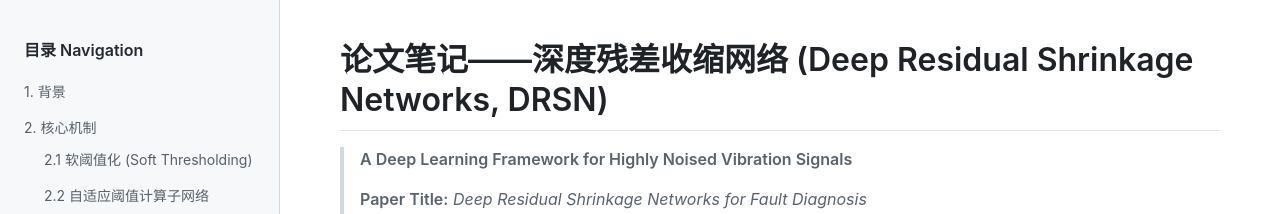
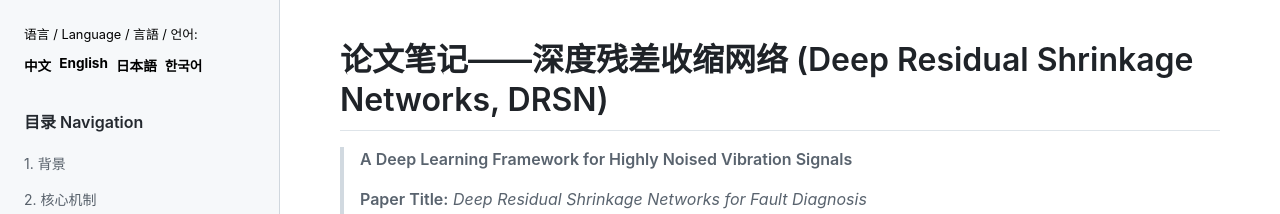
Before and after one commit to imgonnabesodamnrich/DRSN_page, a plain HTML site: page zh/index.html in a window 1280 px wide. Shown: the top 214 px of the page. Drawn offline with nearby package versions, Linux system fonts and the light colour scheme.

Commit message:
Update index.html

```diff
--- a/zh/index.html
+++ b/zh/index.html
@@ -36,6 +36,16 @@
 <body>
 
     <nav class="sidebar">
+    <!-- 语言切换按钮开始 -->
+    <div style="margin-bottom: 20px; padding-bottom: 10px; border-bottom: 1px solid var(--border-color); display: flex; gap: 8px; flex-wrap: wrap;">
+        <span style="font-size: 0.8rem; color: var(--text-light); width: 100%;">语言 / Language / 言語 / 언어:</span>
+        <a href="../zh/index.html" style="color: var(--primary-color); font-weight: bold; font-size: 0.85rem;">中文</a>
+        <a href="../en/index.html" style="color: var(--primary-color); font-weight: bold; font-size: 0.85rem;">English</a>
+        <a href="../jp/index.html" style="color: var(--primary-color); font-weight: bold; font-size: 0.85rem;">日本語</a>
+        <a href="../kr/index.html" style="color: var(--primary-color); font-weight: bold; font-size: 0.85rem;">한국어</a>
+    </div>
+    <!-- 语言切换按钮结束 -->
+
         <h2>目录 Navigation</h2>
         <ul>
             <li><a href="#1-背景">1. 背景</a></li>
```
